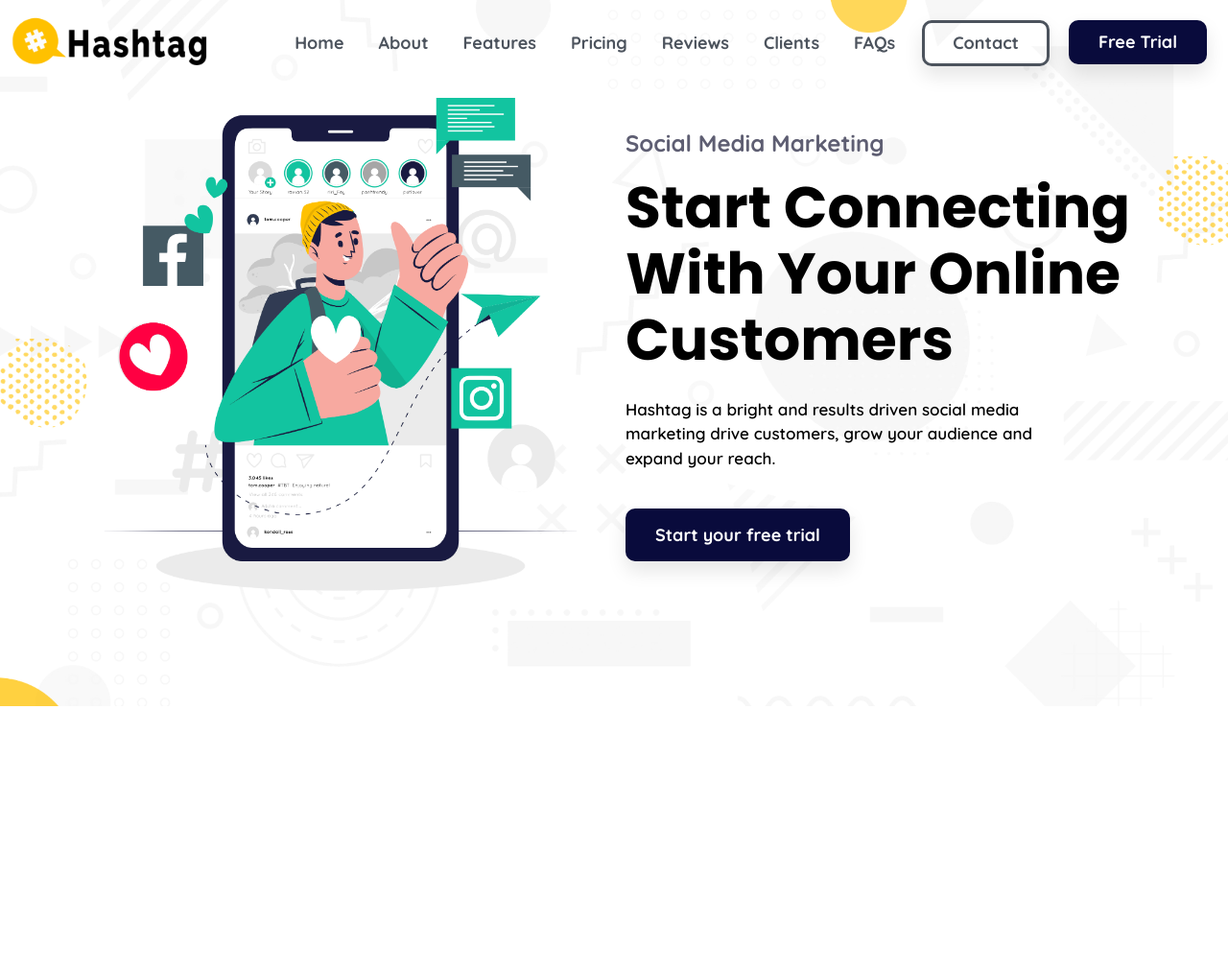
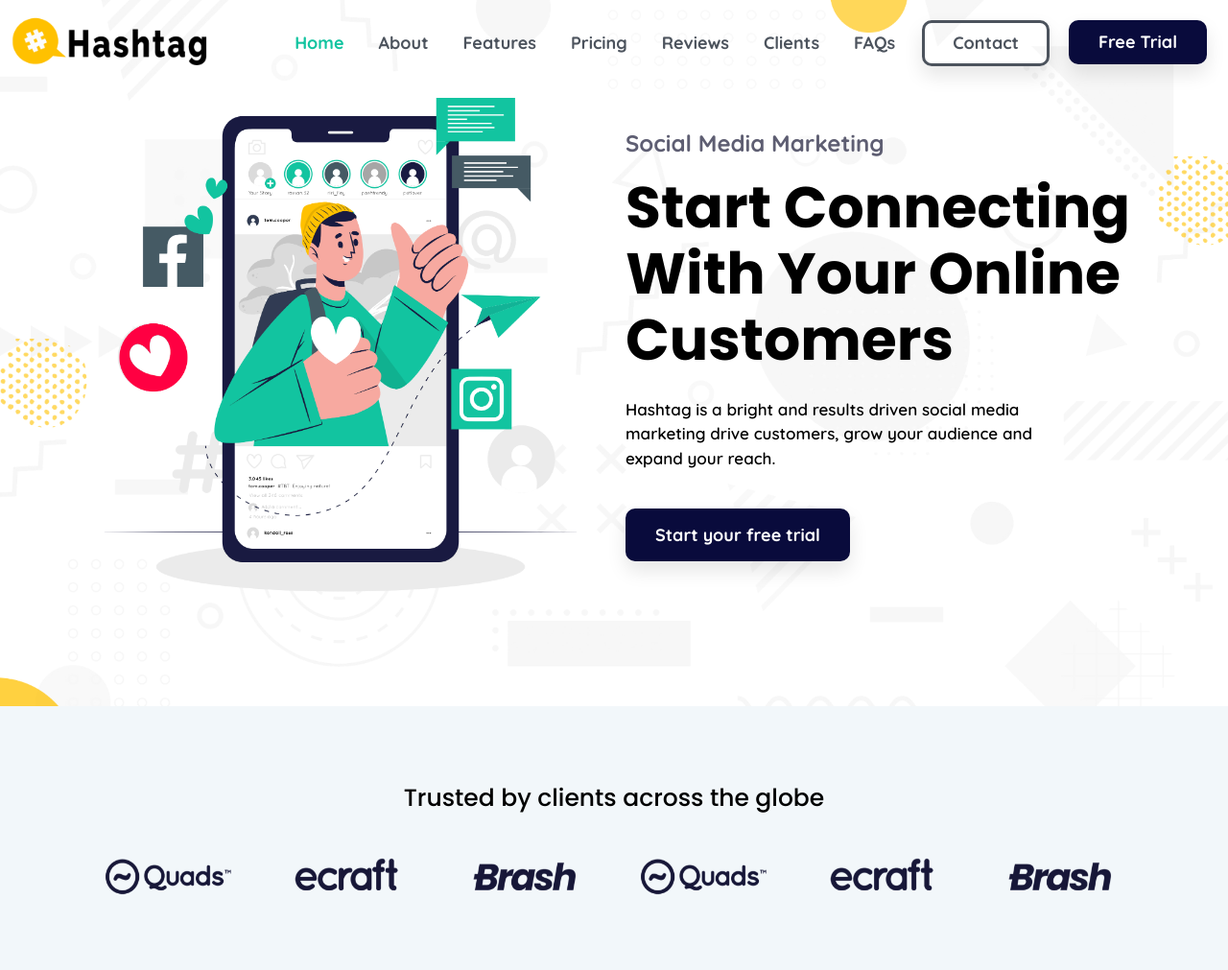
Before and after one commit to Mian-0/Marketing-Agency-Website, a plain HTML site: page index.html in a window 1280 px wide. Shown: the whole page at 96% size. Before the commit the page ends 800 px from the top, so only its background shows below. Drawn offline with nearby package versions, Linux system fonts and the light colour scheme.

Commit message:
Landing Page Completed

```diff
--- a/css/style.css
+++ b/css/style.css
@@ -106,8 +106,8 @@ body{
     color: var(--text-dark-gray);
     line-height: 1;
 }
-.header_wrapper.nav-item.nav-link:active {
-    color: var(--text-dark-green);
+.header_wrapper .nav-item .active {
+    color: var(--text-dark-green) !important;
 }
 .header-scrolled {
     position: fixed;
@@ -201,3 +201,28 @@ body{
         transform: translateY(0px);
     }
 }
+/* 4 Client */
+.clients{
+    padding: 80px 0 50px;
+    background:var(--bg-light-2);
+}
+.clients h2{
+    font-family: var(--secondary-font);
+    font-weight: 500;
+    font-size: 25px;
+    text-align: center;
+    line-height: 1.25;
+    margin-bottom: 40px;
+    color: var(--text-light-2 );
+}
+.client-slider-section .item{
+    display: flex;
+    justify-content: center;
+    align-items: center;
+    width: auto;
+}
+.client-slider-section img {
+    width: auto !important;
+    height: 50px;
+    object-fit: cover;
+}
--- a/index.html
+++ b/index.html
@@ -99,6 +99,68 @@
 
     <!-- Banner section exit -->
 
+    <!-- Client section -->
+    <div class="clients">
+      <div class="container">
+        <div class="row">
+          <div class="col-12 text-center">
+            <h2>Trusted by clients across the globe</h2>
+          </div>
+          <div class="col-12">
+            <div class="owl-carousel client-slider-section">
+              <div class="item">
+                <img src="/Images/dummy_logo1.png">
+              </div>
+              <div class="item">
+                <img src="/Images/dummy_logo2.png">
+              </div>
+              <div class="item">
+                <img src="/Images/dummy_logo3.png">
+              </div>
+              <div class="item">
+                <img src="/Images/dummy_logo1.png">
+              </div>
+              <div class="item">
+                <img src="/Images/dummy_logo2.png">
+              </div>
+              <div class="item">
+                <img src="/Images/dummy_logo3.png">
+              </div>
+              <div class="item">
+                <img src="/Images/dummy_logo1.png">
+              </div>
+              <div class="item">
+                <img src="/Images/dummy_logo2.png">
+              </div>
+              <div class="item">
+                <img src="/Images/dummy_logo3.png">
+              </div>
+              <div class="item">
+                <img src="/Images/dummy_logo1.png">
+              </div>
+              <div class="item">
+                <img src="/Images/dummy_logo2.png">
+              </div>
+              <div class="item">
+                <img src="/Images/dummy_logo3.png">
+              </div>
+              <div class="item">
+                <img src="/Images/dummy_logo1.png">
+              </div>
+              <div class="item">
+                <img src="/Images/dummy_logo2.png">
+              </div>
+              <div class="item">
+                <img src="/Images/dummy_logo3.png">
+              </div>
+            </div>
+          </div>
+        </div>
+      </div>
+    </div>
+
+    <!-- Client section exit -->
+
 
 
 
@@ -109,7 +171,7 @@
 
 
     <!-- jQuery CDN Link -->
-    <script src="https://cdnjs.cloudflare.com/ajax/libs/jquery/3.6.1/jquery.min.js" integrity="sha512-aVKKRRi/Q/YV+4mjoKBsE4x3H+BkegoM/em46NNlCqNTmUYADjBbeNefNxYV7giUp0VxICtqdrbqU7iVaeZNXA==" crossorigin="anonymous" referrerpolicy="no-referrer"></script>
+    <script src="https://code.jquery.com/jquery-3.6.1.min.js" integrity="sha256-o88AwQnZB+VDvE9tvIXrMQaPlFFSUTR+nldQm1LuPXQ=" crossorigin="anonymous"></script>
     <!-- Bootstrap 5 JS Links -->
     <script src="https://cdn.jsdelivr.net/npm/@popperjs/core@2.10.2/dist/umd/popper.min.js" integrity="sha384-7+zCNj/IqJ95wo16oMtfsKbZ9ccEh31eOz1HGyDuCQ6wgnyJNSYdrPa03rtR1zdB" crossorigin="anonymous"></script>
     <script src="https://cdn.jsdelivr.net/npm/bootstrap@5.1.3/dist/js/bootstrap.min.js" integrity="sha384-QJHtvGhmr9XOIpI6YVutG+2QOK9T+ZnN4kzFN1RtK3zEFEIsxhlmWl5/YESvpZ13" crossorigin="anonymous"></script>
--- a/js/main.js
+++ b/js/main.js
@@ -11,6 +11,35 @@ window.onscroll = function(){
 
 
 // nav hide
-
+let navBar = document.querySelectorAll(".nav-link");
+let navCollapse = document.querySelector(".navbar-collapse.collapse");
+navBar.forEach(function(a){
+    a.addEventListener("click", function(){
+            navCollapse.classList.remove("show");
+    })
+})
 
 // Owl Carousel
+$(document).ready(function() {
+    $('.client-slider-section').owlCarousel({
+        items: 4,
+        loop:true,
+        nav:false,
+        autoplay:true,
+        autoplayTimeout: 2000,
+        autoplayHoverPause:true,
+        responsiveClass:true,
+        responsive:{
+            0:{
+                items:2
+            },
+            600:{
+                items:3
+            },
+            1000:{
+                items:6
+            }
+        }
+    });
+
+});
```
